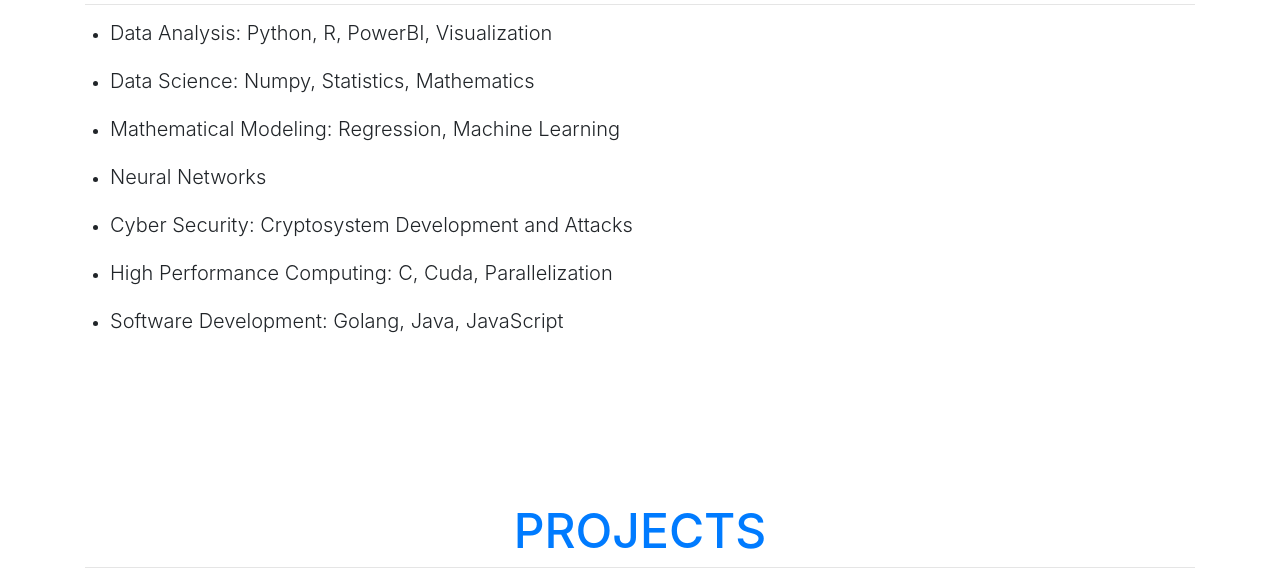
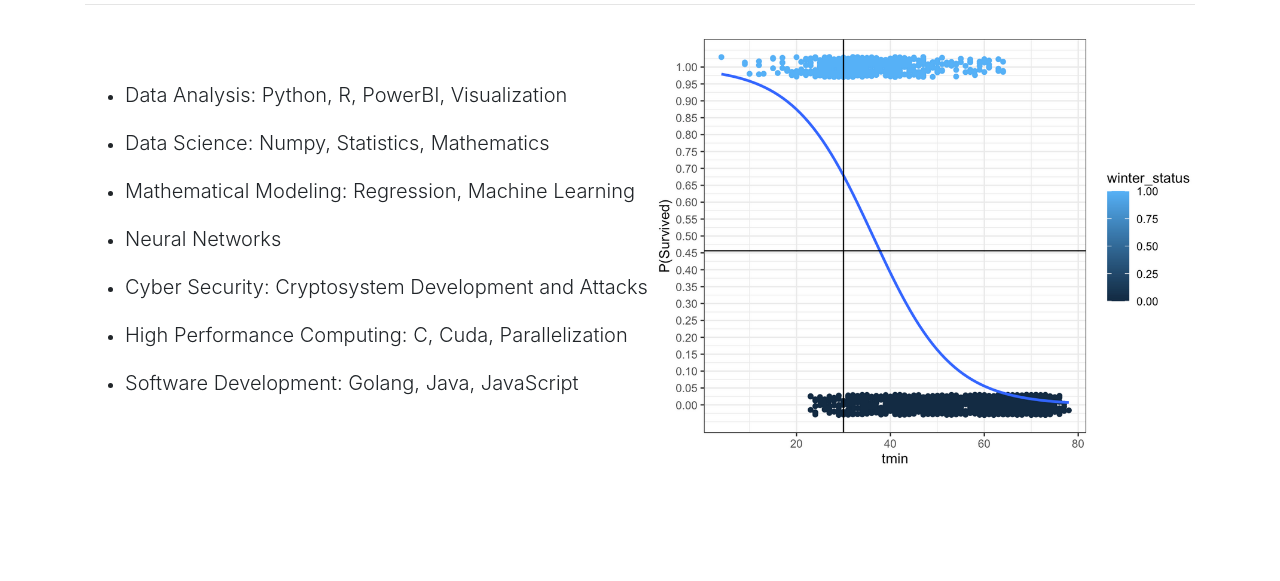
Before and after one commit to seant4/seant4.github.io, a website with bundled scripts: page index.html in a window 1280 px wide. Shown: the part 690-1271 px from the top of the page. Built offline with nearby package versions, Linux system fonts and the light colour scheme.

Commit message:
Added images

```diff
--- a/index.html
+++ b/index.html
@@ -76,7 +76,7 @@
       <div class="container">
         <h2 class="text-center text-uppercase text-secondary mb-0"><a >Areas of Interest</a></h2>
         <hr>
-        <div class="row">
+        <div style="display: flex; justify-content: space-between; align-items: center;">
           <ul>
             <li><h5 class="font-weight-light mb-0">Data Analysis: Python, R, PowerBI, Visualization</h2></li>
             <br>
@@ -92,6 +92,9 @@
             <br>
             <li><h5 class="font-weight-light mb-0">Software Development: Golang, Java, JavaScript </h5></li>
           </ul>
+        <div style="flex: 1; text-align: right;">
+          <img src="/img/ex1.png" style="max-width: 100%; height: auto;"/>
+        </div>
         </div>
     </section>
     <!-- Portfolio Grid Section -->
```
Also changed, not shown: img/ex1.png (added).
